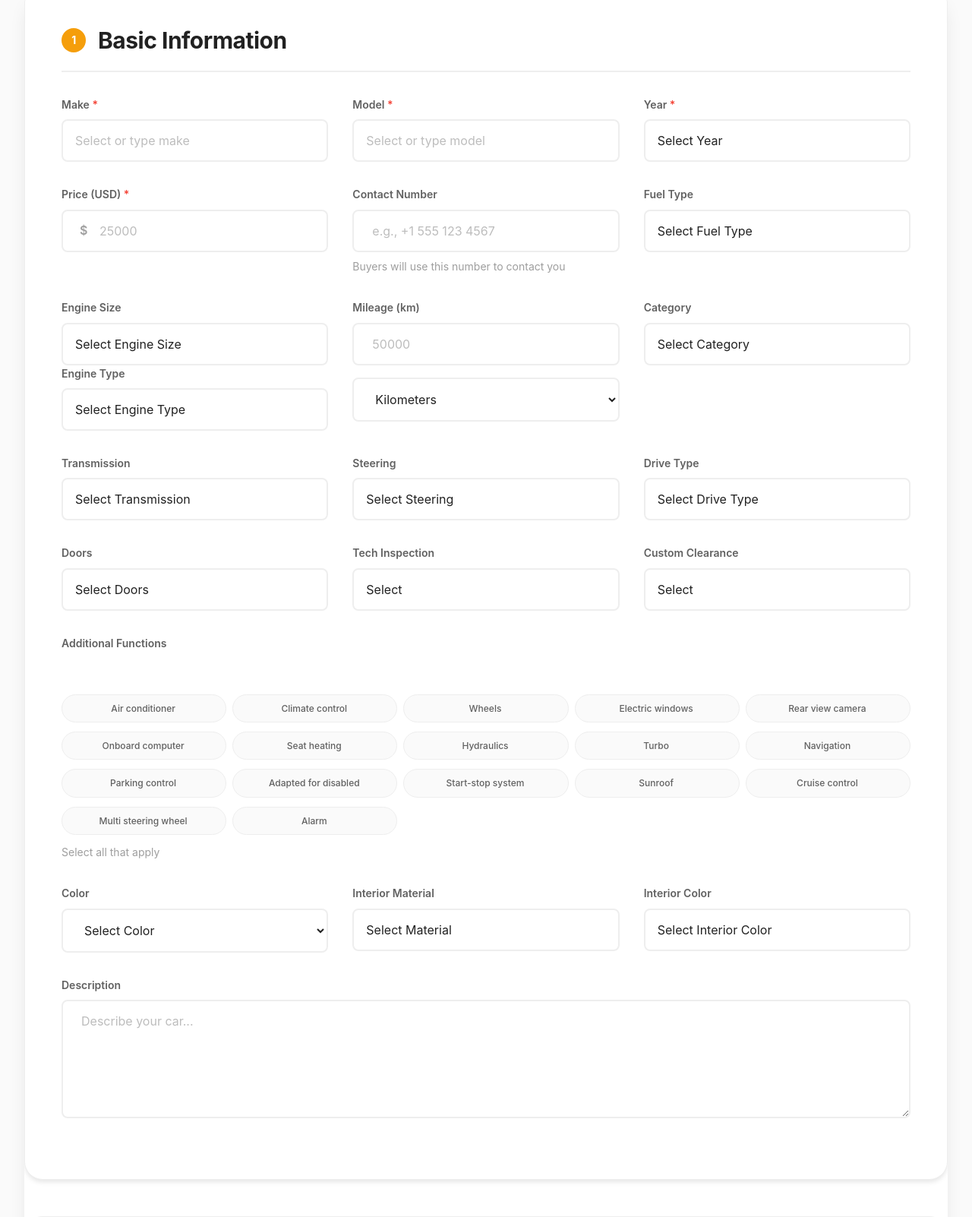
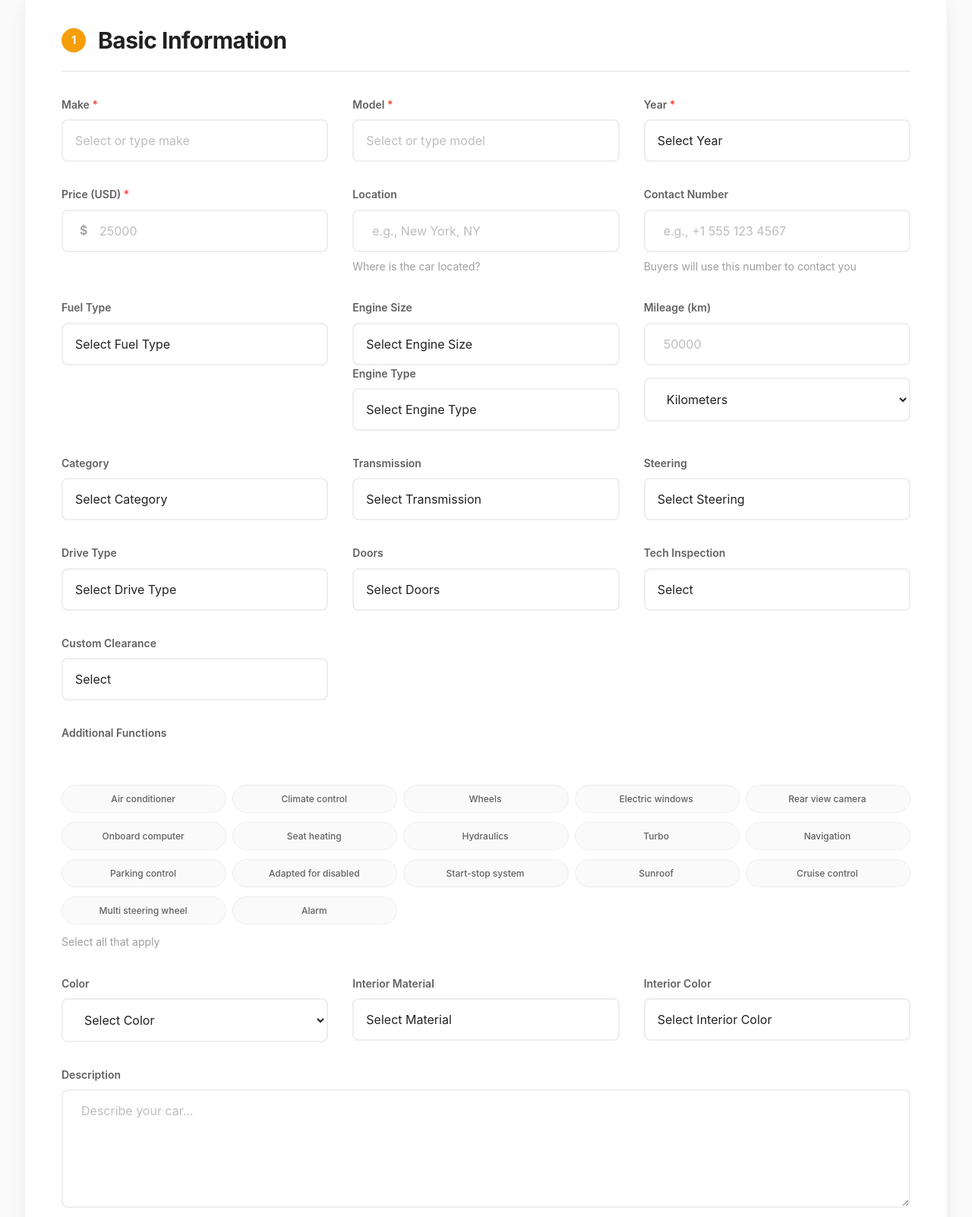
Before and after one commit to lashagiorgiazaladze123/autosoloo, a Flask app: page /upload in a window 1280 px wide. Shown: the part 402-2004 px from the top of the page at 76% size. Run offline with Flask 3, Linux system fonts and the light colour scheme; a user stored in the database is signed in.

Commit message:
Add files via upload

```diff
--- a/routes.py
+++ b/routes.py
@@ -99,6 +99,7 @@ def search():
         query['interior_colors'] = request.form.getlist('interior_colors')
         query['fuel_type'] = (request.form.get('fuel_type') or '').strip()
         query['mileage_unit'] = request.form.get('mileage_unit')
+        query['location'] = request.form.get('location', '').strip()
 
     # Build query
     cars_query = Car.query
@@ -162,6 +163,8 @@ def search():
         cars_query = cars_query.filter(Car.fuel_type == query['fuel_type'])
     if query.get('mileage_unit'):
         cars_query = cars_query.filter(Car.mileage_unit == query['mileage_unit'])
+    if query.get('location'):
+        cars_query = cars_query.filter(Car.location.ilike(f"%{query['location']}%"))
 
     cars = cars_query.all()
 
@@ -229,6 +232,7 @@ def upload():
         interior_color = request.form.get('interior_color', '')
         description = request.form.get('description', '')
         contact_number = request.form.get('contact_number', '')
+        location = request.form.get('location', '')
 
         # Convert to boolean
         tech_inspection = tech_inspection_value == 'Yes' if tech_inspection_value else False
@@ -284,6 +288,7 @@ def upload():
             interior_color=interior_color,
             description=description,
             contact_number=contact_number,
+            location=location,
             user_id=current_user.id
         )
 
@@ -423,6 +428,7 @@ def edit_car(car_id):
         car.interior_material = request.form.get('interior_material', '')
         car.interior_color = request.form.get('interior_color', '')
         car.contact_number = request.form.get('contact_number', '')
+        car.location = request.form.get('location', '')
 
         # Update features
         features = request.form.getlist('features')
--- a/templates/upload.html
+++ b/templates/upload.html
@@ -68,6 +68,11 @@
                     <span>$</span>
                     <input type="number" id="price" name="price" placeholder="25000" min="0" required aria-required="true">
                 </div>
+            </div>
+            <div class="form-group">
+                <label for="location">Location</label>
+                <input type="text" id="location" name="location" placeholder="e.g., New York, NY" maxlength="128">
+                <span class="field-hint">Where is the car located?</span>
             </div>
             <div class="form-group">
                 <label for="contact_number">Contact Number</label>
```
Also changed, not shown: templates/search.html (+7 -0 lines).
